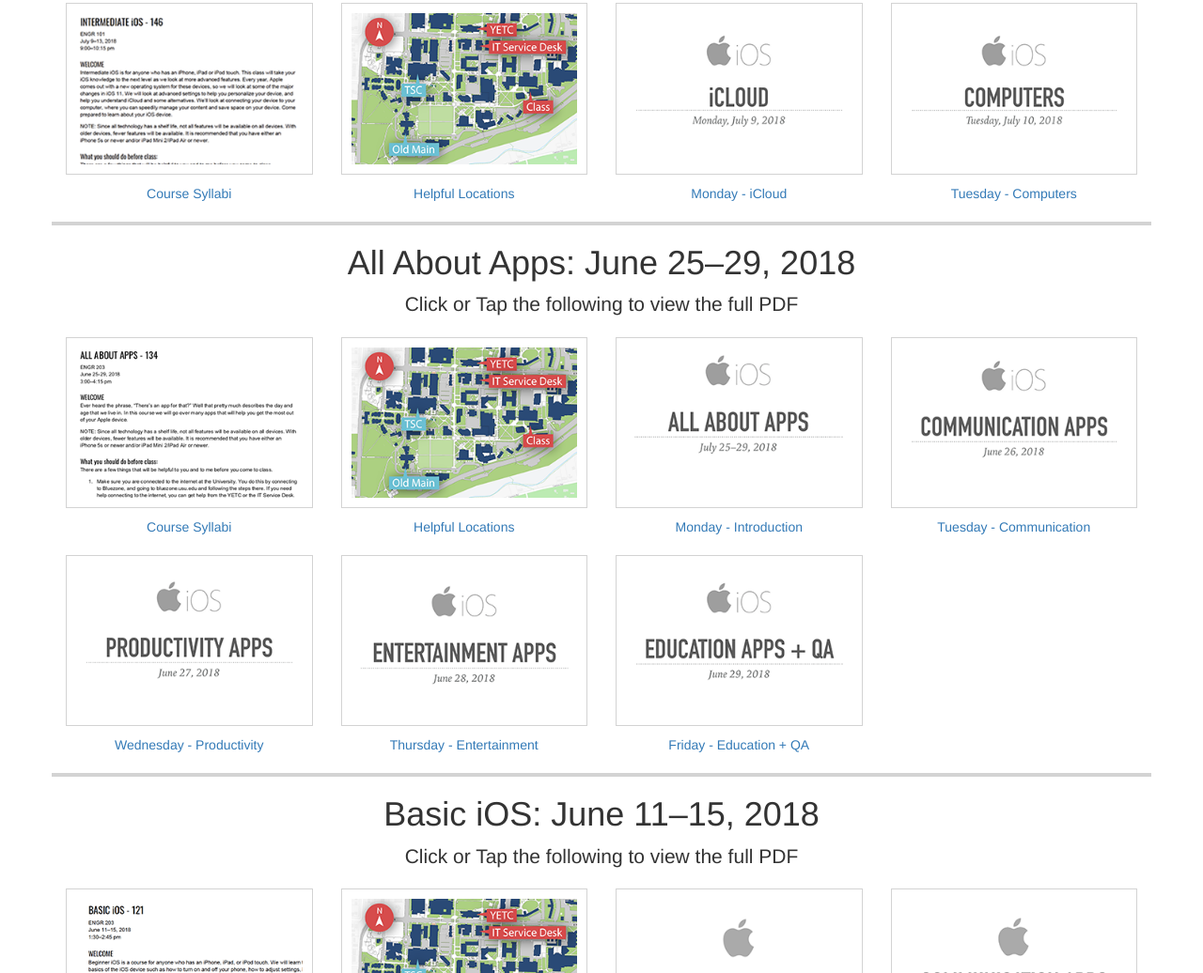
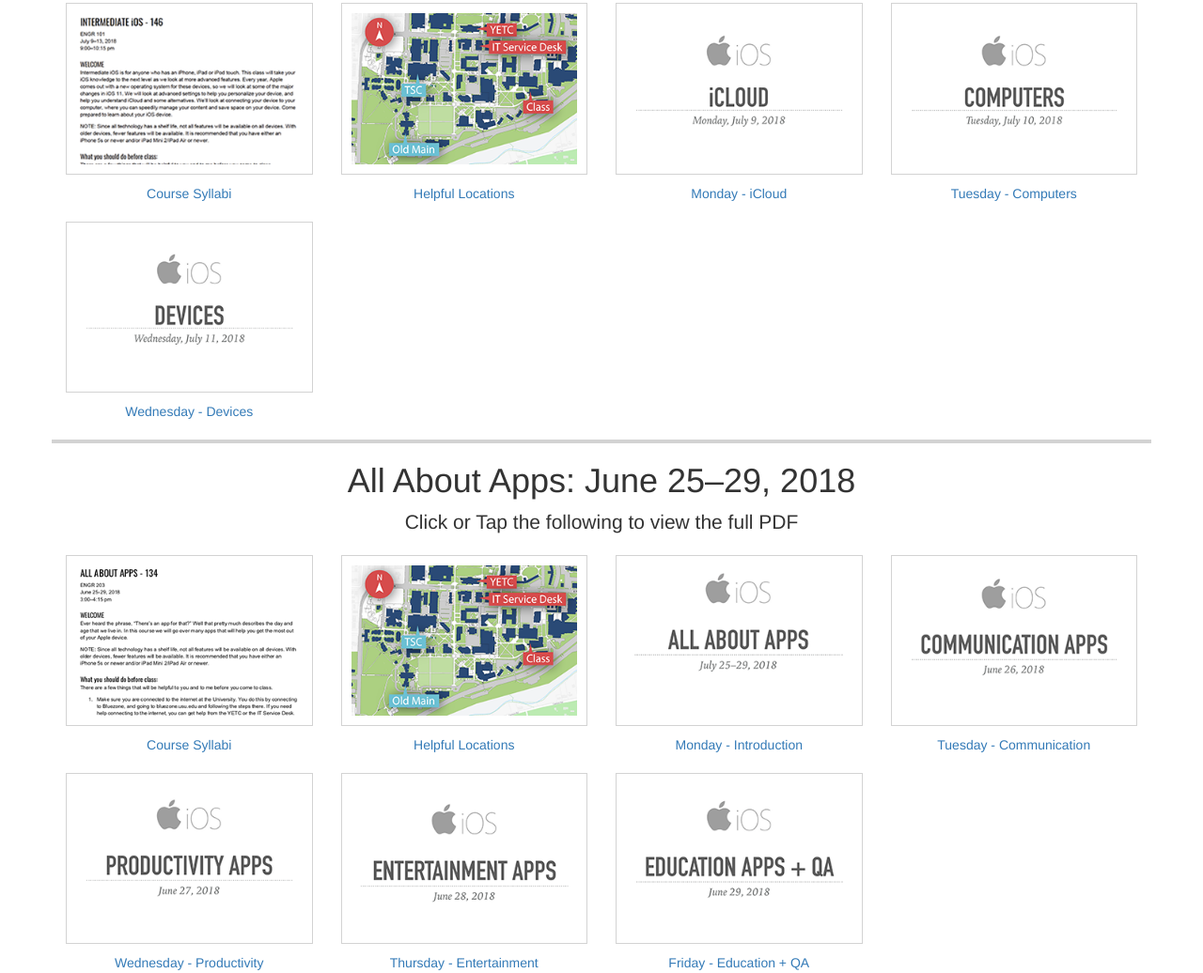
Before and after one commit to ngblaylock/ios-class, a plain HTML site: page index.html in a window 1280 px wide. Shown: the part 706-1742 px from the top of the page at 94% size. Drawn offline with nearby package versions, Linux system fonts and the light colour scheme.

Commit message:
Wednesday Classes

```diff
--- a/index.html
+++ b/index.html
@@ -90,7 +90,14 @@
                     </div>
                 </a>
             </div>
-
+            <div class='col-sm-3'>
+                <a href="2018/intermediate-ios/w-devices.pdf" target="_blank" class="yr-link">
+                    <div>
+                        <img src="2018/intermediate-ios/wednesdayss.png" alt="tuesday slides" />
+                        <p class="text-center">Wednesday - Devices</p>
+                    </div>
+                </a>
+            </div>
         </div>
         <!-- ...................................... ALL ABOUT APPS ...................................... -->
         <div class="row">
```
Also changed, not shown: 2018/intermediate-ios/wednesdayss.png (added), 2 other files.
